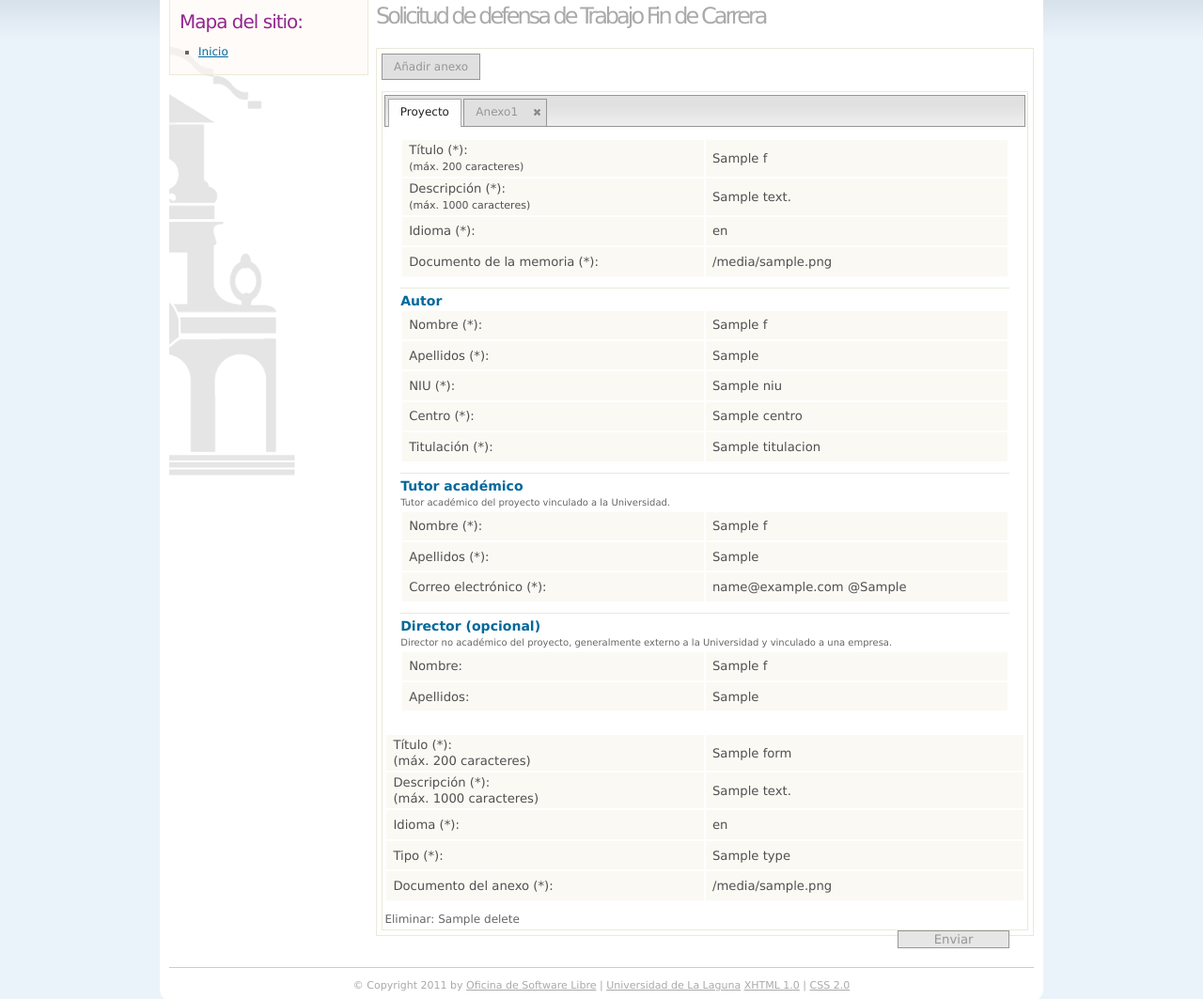
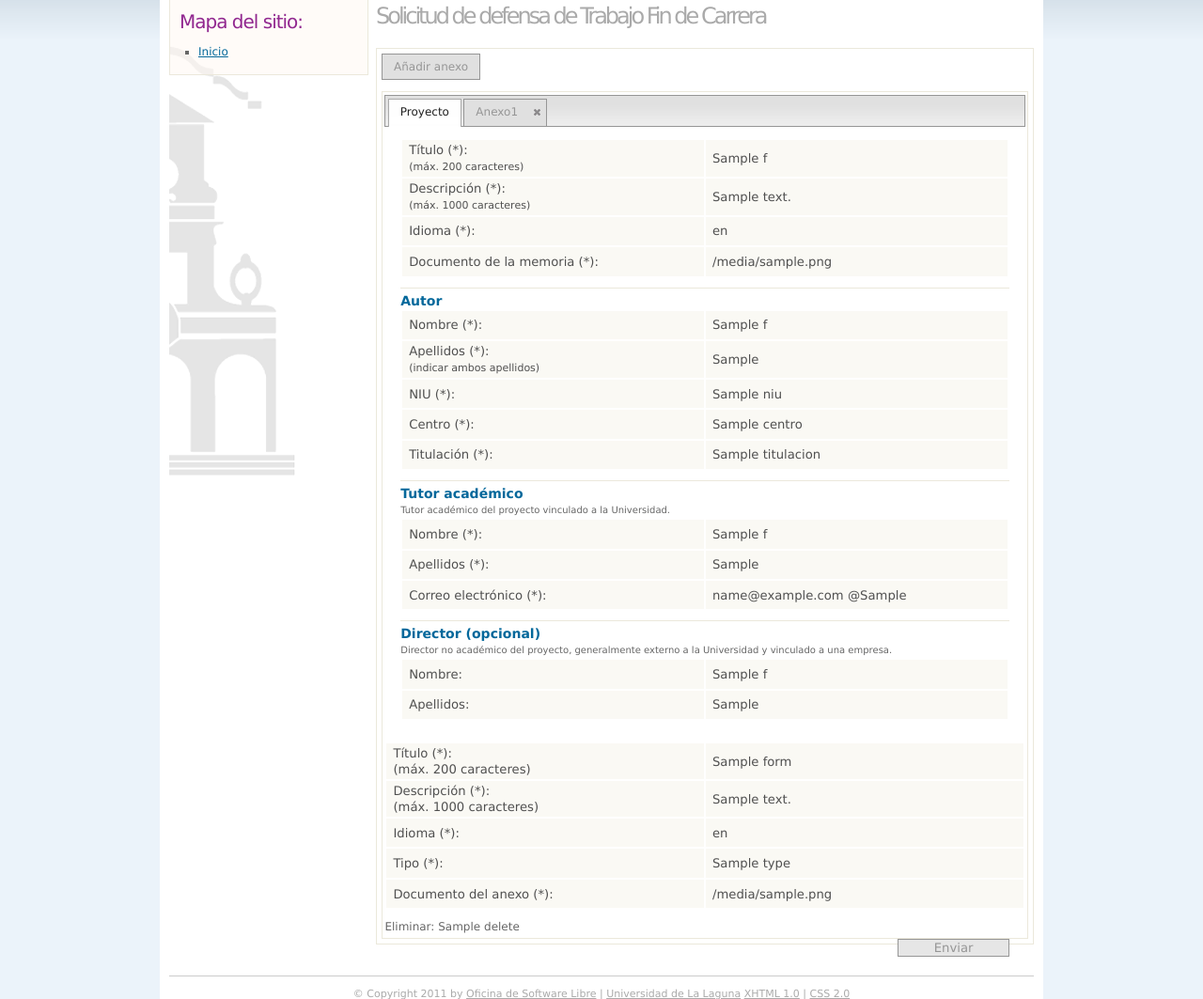
Before and after one commit to tic-ull/defensatfc-proto, a Django app: template trunk/alfresco/subirproyectos/templates/solicitar_defensa.html in a window 1280 px wide. Shown: the part 161-1224 px from the top of the page at 94% size. Run offline with Django 3.2, Linux system fonts and the light colour scheme; the template is opened without the code that fills it: most values are stand-ins (such as "Sample title", 1, 10 or a date in 2020).

Commit message:
indicar que hay que poner ambos apellidos
git-svn-id: https://svn.osl.ull.es/pdrcabrod@67 504b1ee8-bf37-48d5-949c-1573cdd6fe78

```diff
--- a/trunk/alfresco/subirproyectos/templates/solicitar_defensa.html
+++ b/trunk/alfresco/subirproyectos/templates/solicitar_defensa.html
@@ -72,7 +72,8 @@
                     <td>{{ f.creator_nombre.errors }}{{ f.creator_nombre }}</td>
                 </tr>
                 <tr>
-                    <th><label for="id_creator_apellidos">Apellidos (*):</label></th>
+                    <th><label for="id_creator_apellidos">Apellidos (*):</label><br/>
+                        <small>(indicar ambos apellidos)</small></th>
                     <td>{{ f.creator_apellidos.errors }}{{ f.creator_apellidos }}</td>
                 </tr>
                 <tr>
```
